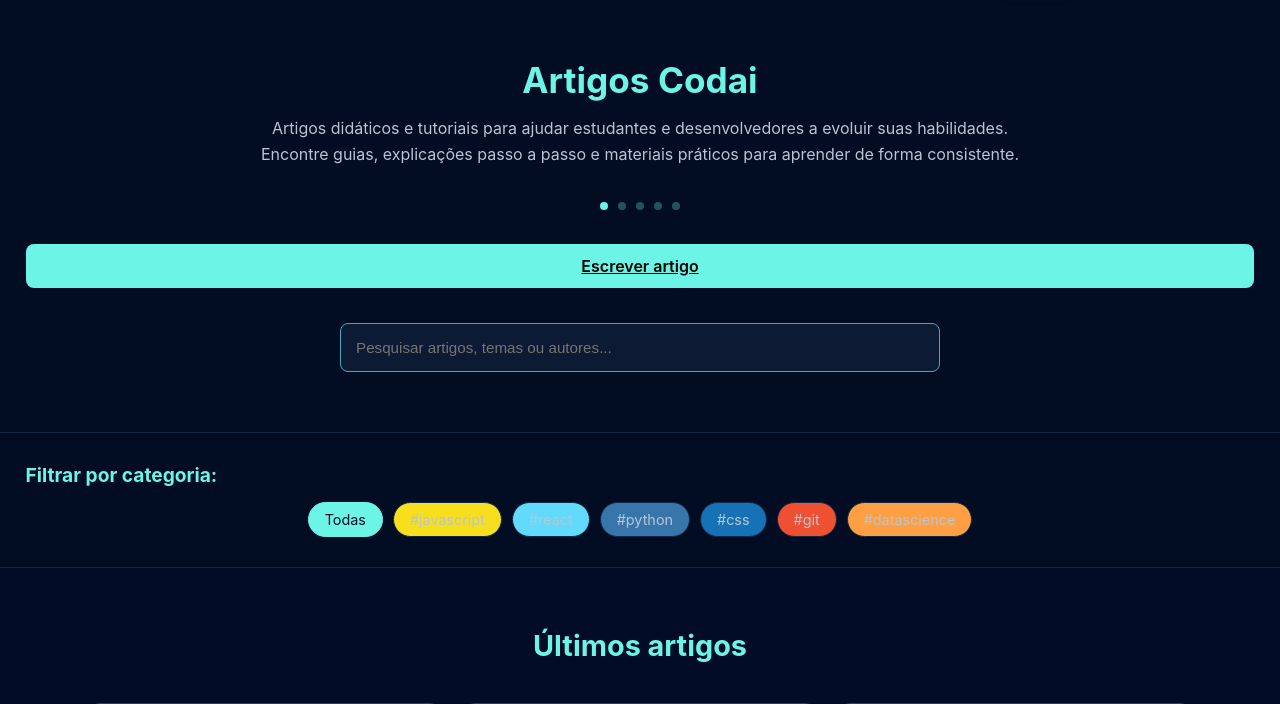
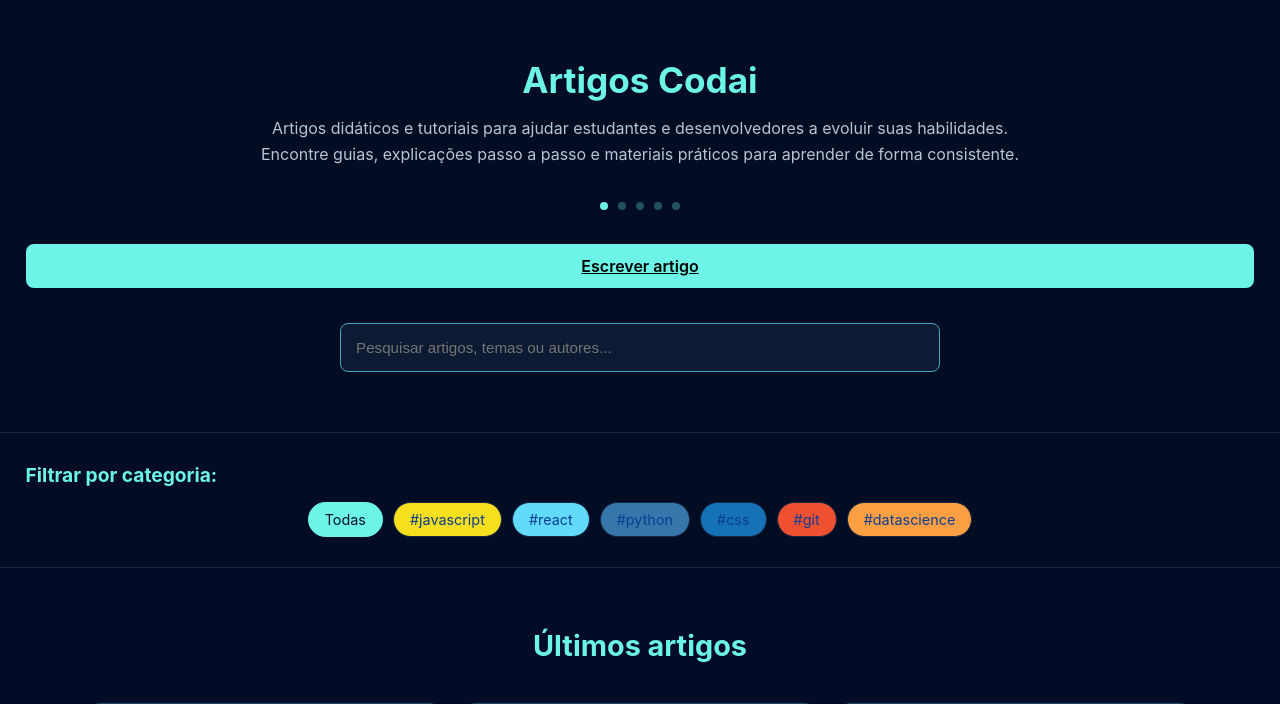
Before and after one commit to Marllonv/CODAI, a Flask app: page /blog in a window 1280 px wide. Shown: the part 62-766 px from the top of the page. Run offline with Flask 3, Linux system fonts and the light colour scheme; data comes from the database, SQL or seed files in the repository; both versions use the stored data as it was after the commit.

Commit message:
Atualiza estilos de botão e adiciona link "Ver mais" na página inicial

```diff
--- a/static/css/blog.css
+++ b/static/css/blog.css
@@ -313,7 +313,7 @@ body.light .blog-filters h3 {
 .filter-btn {
   padding: 8px 16px;
   background-color: #132743;
-  color: #b8c5d3;
+  color: #0b3d91;
   text-decoration: none;
   border-radius: 20px;
   font-size: 0.9rem;
--- a/static/css/forum.css
+++ b/static/css/forum.css
@@ -292,7 +292,7 @@ body.light .forum-filters h3 {
 .filter-btn {
   padding: 8px 16px;
   background-color: #071229;
-  color: #fff;
+  color: #0d1a33;
   text-decoration: none;
   border-radius: 20px;
   border: 1px solid #1b4b68;
--- a/static/css/perfil.css
+++ b/static/css/perfil.css
@@ -31,6 +31,7 @@ body.perfil{ padding: 0; }
   display: grid;
   grid-template-columns: 1.1fr .9fr; /* proporção de colunas semelhante ao seu exemplo */
   align-items: center;
+  justify-content: center;
   column-gap: 56px;
   padding: 24px 0 40px;
 }
--- a/static/css/style.css
+++ b/static/css/style.css
@@ -165,6 +165,8 @@ header {
     font-weight: 600;
 }
 
+
+
 .guia-cards .more-detals .see-post {
     text-decoration: none;
     color: #ffffff;
@@ -180,8 +182,9 @@ header {
     cursor: pointer;
 }
 
+
 /* Link "Ver mais" para guias */
-.guias-list #ver-mais-guias {
+.guias-list #ver-mais-blog {
     text-align: center;
     margin-top: 20px;
     font-weight: bolder;
@@ -191,7 +194,7 @@ header {
     transition: color 0.3s ease;
 }
 
-.guias-list #ver-mais-guias:hover {
+.guias-list #ver-mais-blog:hover {
     color: #85F2E7;
     cursor: pointer;
 }
--- a/templates/home.html
+++ b/templates/home.html
@@ -26,6 +26,7 @@
     {% else %}
     <p>Nenhum artigo encontrado.</p>
     {% endfor %}
+    <a href="{{ url_for('main.blog') }}" id="ver-mais-blog">Ver mais</a>
     </div>
 
     <div class="posts-list">
```
Also changed, not shown: instance/codai.db.
